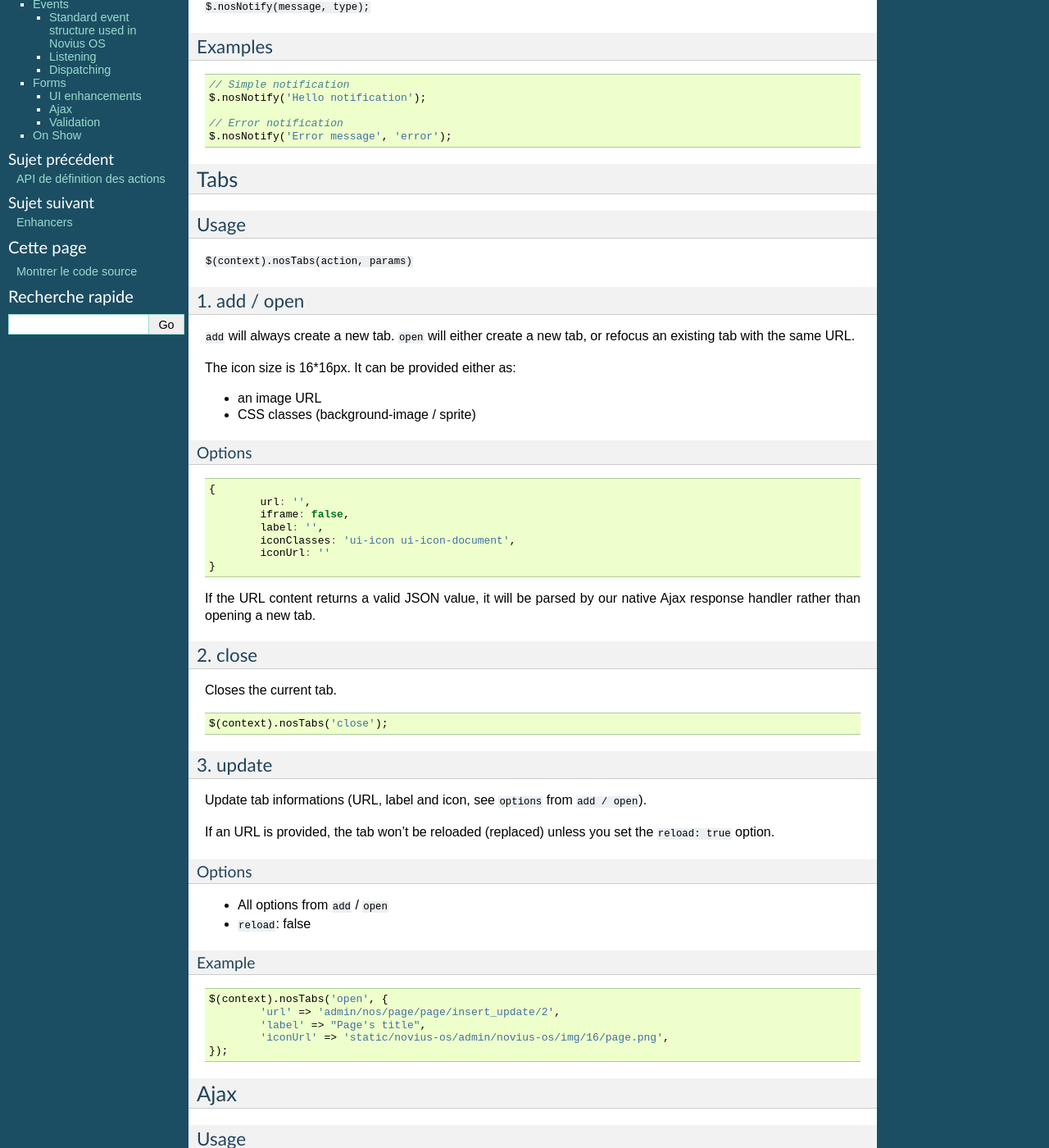
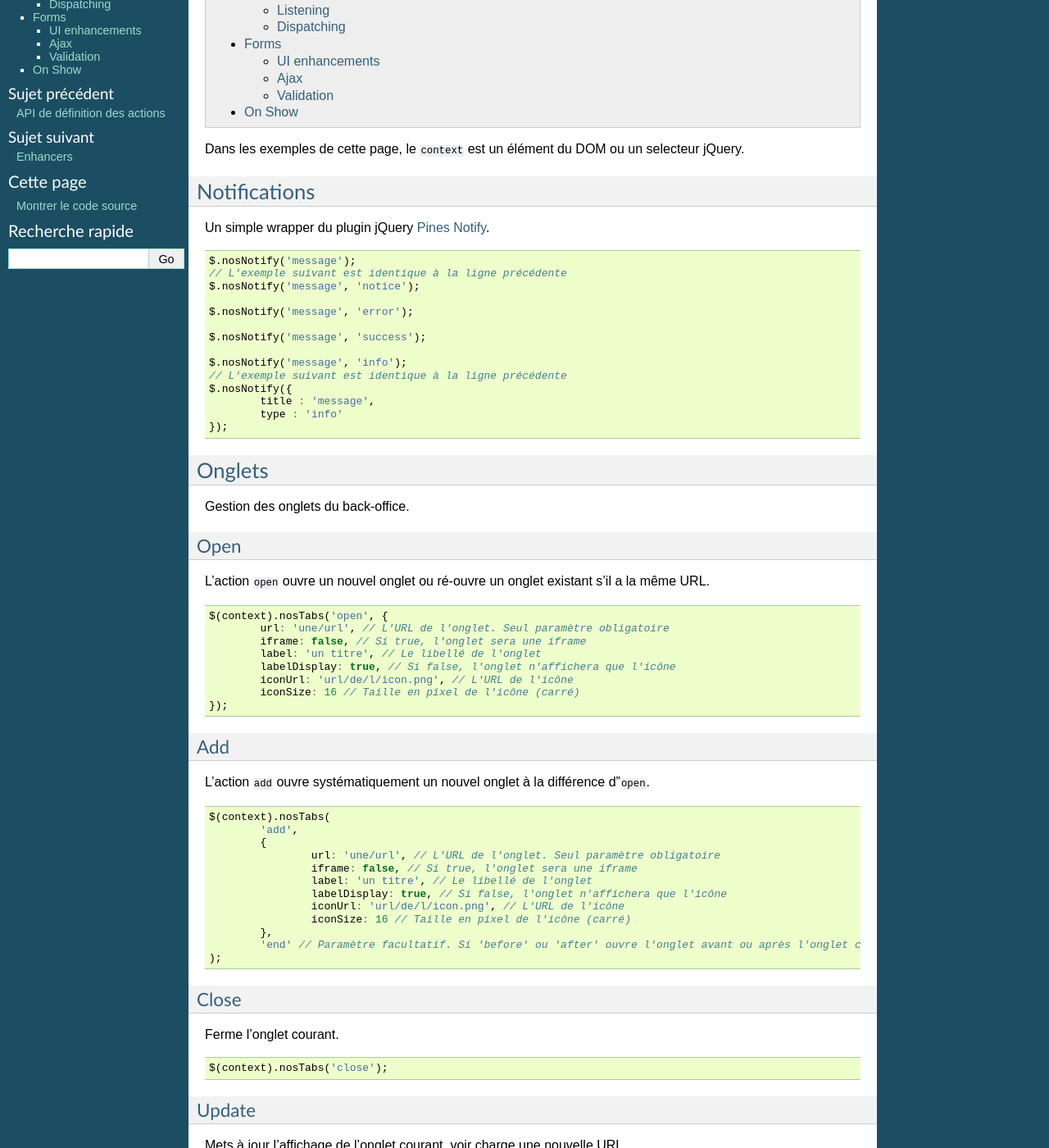
Before and after one commit to vrcAlbert/documentation-api, a Sphinx documentation site: the page built from source/technical/applications/interfaces/javascript_api.rst, in a window 1280 px wide and 1400 px high, scrolled down 461 px. Shown: the whole window at 82% size. Built offline with Sphinx 7.4.7, drawn with Linux system fonts in a browser that asks for light colours; some of the changed text lies outside the part shown.

Commit message:
javascript

```diff
--- a/source/technical/applications/interfaces/javascript_api.rst
+++ b/source/technical/applications/interfaces/javascript_api.rst
@@ -1,111 +1,118 @@
 JavaScript API
 ==============
 
-Summary
--------
+.. contents::
+	:local:
+	:backlinks: top
+	:depth: 2
 
-* :ref:`javascript_api_notifications`
-* :ref:`javascript_api_tabs`
-* :ref:`javascript_api_ajax`
-* :ref:`javascript_api_dialog`
-* :ref:`javascript_api_events`
-* :ref:`javascript_api_forms`
-* :ref:`javascript_api_onshow`
 
+Dans les exemples de cette page, le ``context`` est un élément du DOM ou un selecteur jQuery.
 
 .. _javascript_api_notifications:
 
 Notifications
 -------------
 
-Wrapper around the jQuery `Pines Notify <http://pinesframework.org/pnotify/>`_ plugin.
-
-Usage
-^^^^^
-
-``$.nosNotify(message, type);``
-
-Examples
-^^^^^^^^
+Un simple wrapper du plugin jQuery `Pines Notify <http://pinesframework.org/pnotify/>`_.
 
 .. code-block:: js
 
-	// Simple notification
-	$.nosNotify('Hello notification');
+	$.nosNotify('message');
+	// L'exemple suivant est identique à la ligne précédente
+	$.nosNotify('message', 'notice');
 
-	// Error notification
-	$.nosNotify('Error message', 'error');
+	$.nosNotify('message', 'error');
+
+	$.nosNotify('message', 'success');
+
+	$.nosNotify('message', 'info');
+	// L'exemple suivant est identique à la ligne précédente
+	$.nosNotify({
+		title : 'message',
+		type : 'info'
+	});
 
 
 .. _javascript_api_tabs:
 
-Tabs
-----
+Onglets
+-------
 
-Usage
-^^^^^
+Gestion des onglets du back-office.
 
-``$(context).nosTabs(action, params)``
+Open
+^^^^
 
-1. add / open
-^^^^^^^^^^^^^
-
-``add`` will always create a new tab.
-``open`` will either create a new tab, or refocus an existing tab with the same URL.
-
-The icon size is 16*16px. It can be provided either as:
-
-* an image URL
-* CSS classes (background-image / sprite)
-
-Options
-"""""""
+L'action ``open`` ouvre un nouvel onglet ou ré-ouvre un onglet existant s'il a la même URL.
 
 .. code-block:: js
 
-	{
-		url: '',
-		iframe: false,
-		label: '',
-		iconClasses: 'ui-icon ui-icon-document',
-		iconUrl: ''
-	}
+	$(context).nosTabs('open', {
+		url: 'une/url', // L'URL de l'onglet. Seul paramètre obligatoire
+		iframe: false, // Si true, l'onglet sera une iframe
+		label: 'un titre', // Le libellé de l'onglet
+		labelDisplay: true, // Si false, l'onglet n'affichera que l'icône
+		iconUrl: 'url/de/l/icon.png', // L'URL de l'icône
+		iconSize: 16 // Taille en pixel de l'icône (carré)
+	});
 
 
-If the URL content returns a valid JSON value, it will be parsed by our native Ajax response handler rather than opening a new tab.
+Add
+^^^^
 
-2. close
-^^^^^^^^
+L'action ``add`` ouvre systématiquement un nouvel onglet à la différence d'``open``.
 
-Closes the current tab.
+.. code-block:: js
+
+	$(context).nosTabs(
+		'add',
+		{
+			url: 'une/url', // L'URL de l'onglet. Seul paramètre obligatoire
+			iframe: false, // Si true, l'onglet sera une iframe
+			label: 'un titre', // Le libellé de l'onglet
+			labelDisplay: true, // Si false, l'onglet n'affichera que l'icône
+			iconUrl: 'url/de/l/icon.png', // L'URL de l'icône
+			iconSize: 16 // Taille en pixel de l'icône (carré)
+		},
+		'end' // Paramètre facultatif. Si 'before' ou 'after' ouvre l'onglet avant ou après l'onglet courant.
+	);
+
+Close
+^^^^^
+
+Ferme l'onglet courant.
 
 .. code-block:: js
 
 	$(context).nosTabs('close');
 
-3. update
-^^^^^^^^^
+Update
+^^^^^^
 
-Update tab informations (URL, label and icon, see ``options`` from ``add / open``).
+Mets à jour l'affichage de l'onglet courant, voir charge une nouvelle URL.
 
-If an URL is provided, the tab won't be reloaded (replaced) unless you set the ``reload: true`` option.
+.. code-block:: js
+   :emphasize-lines: 9
 
-Options
-"""""""
+	$(context).nosTabs('update', {
+		url: 'une/url', // L'URL de l'onglet.
+		label: 'un titre', // Le libellé de l'onglet
+		labelDisplay: true, // Si false, l'onglet n'affichera que l'icône
+		iconUrl: 'url/de/l/icon.png', // L'URL de l'icône
+		iconSize: 16, // Taille en pixel de l'icône (carré)
+		reload: false // Si true et qu'une URL est fournie, cette URL sera chargée dans l'onglet courant
+	});
 
-* All options from ``add`` / ``open``
-* ``reload``: false
+Current
+^^^^^^^^
 
-Example
-"""""""
+Retourne l'index de l'onglet courant.
 
 .. code-block:: js
 
-	$(context).nosTabs('open', {
-		'url' => 'admin/nos/page/page/insert_update/2',
-		'label' => "Page's title",
-		'iconUrl' => 'static/novius-os/admin/novius-os/img/16/page.png',
-	});
+	var current = $(context).nosTabs('current');
+
 
 .. _javascript_api_ajax:
 
```
Also changed, not shown: source/technical/applications/interfaces/actions.rst (+88 -33 lines).
